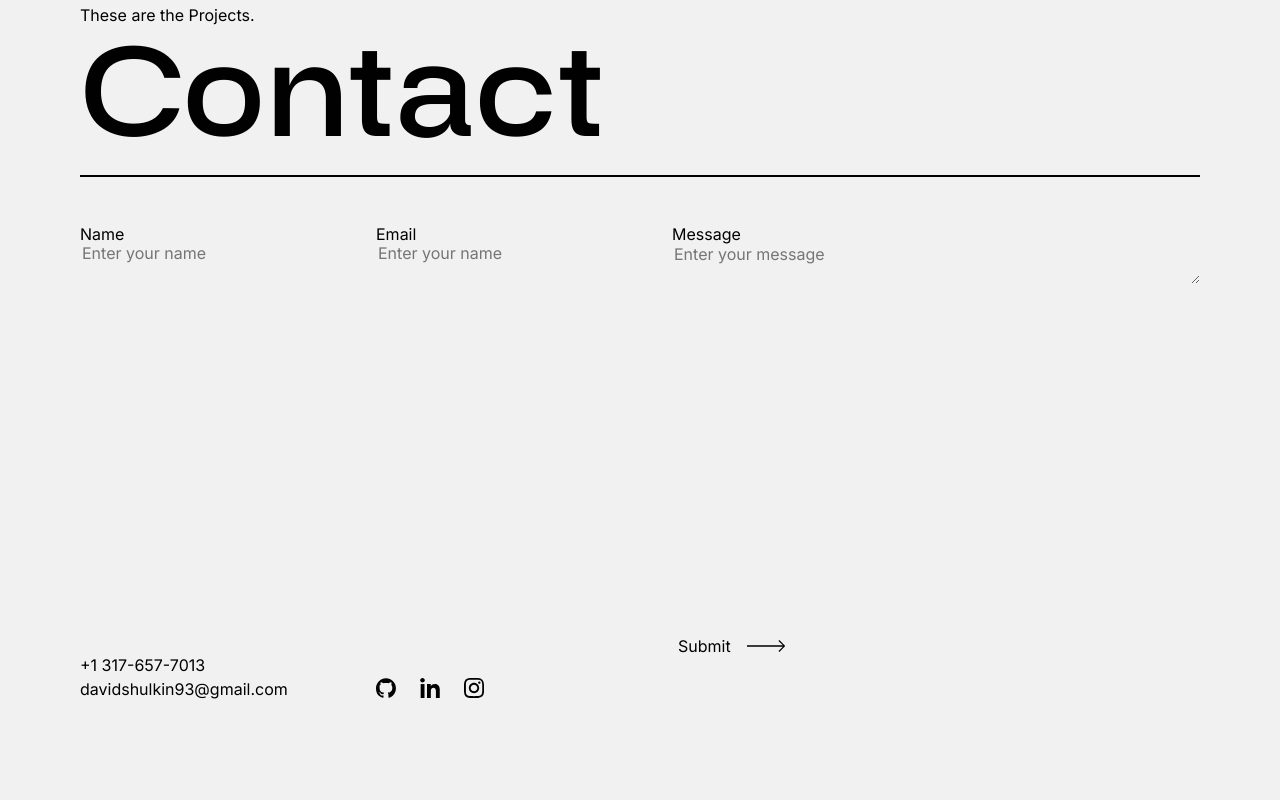
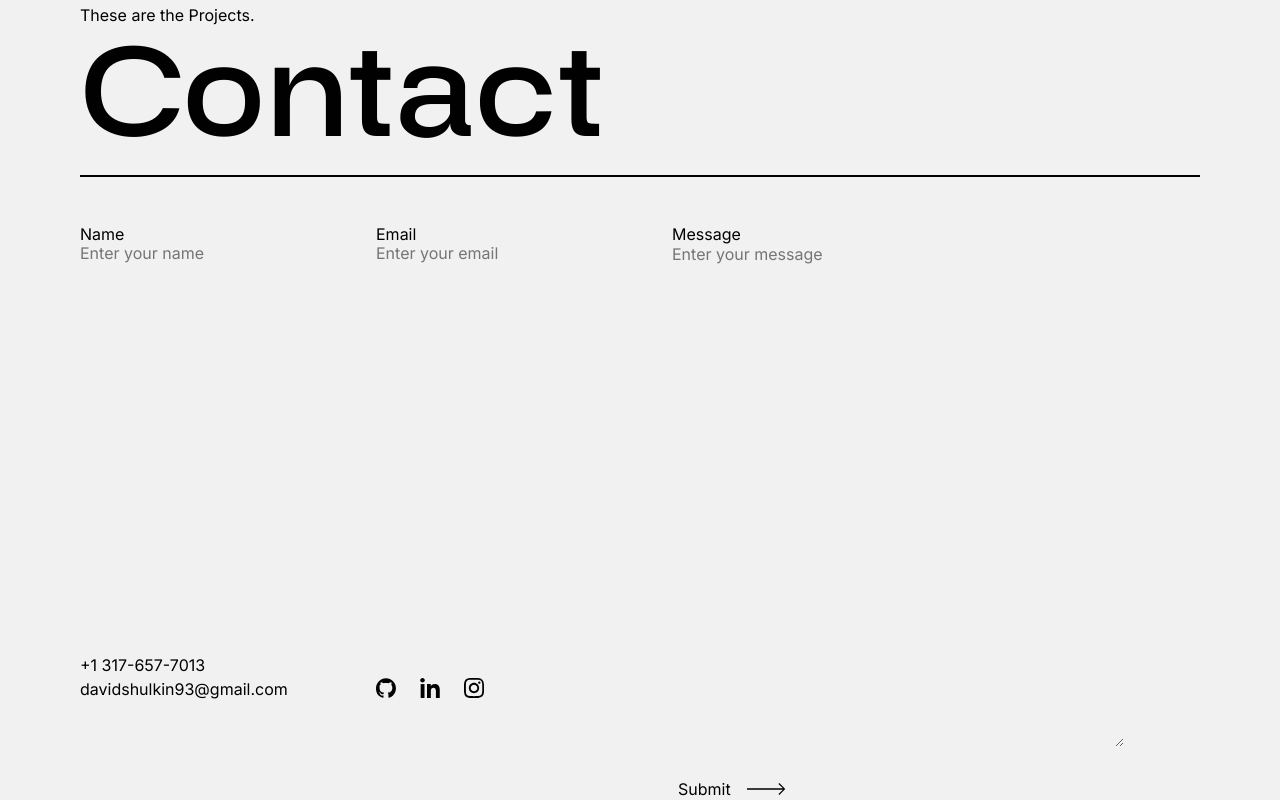
Before and after one commit to DShulkin/my-website, a React (Create React App) app: page / in a window 1280 px wide. Shown: the part 979-1779 px from the top of the page. Before the commit the page ends 1717 px from the top, so only its background shows below. Built offline with nearby package versions, Linux system fonts and the light colour scheme.

Commit message:
form aesthetic updates

```diff
--- a/src/Contact.css
+++ b/src/Contact.css
@@ -14,15 +14,6 @@
     margin: 0;
   }
 
-  .input-group {
-    display: flex;
-  }
-
-  .submit-button {
-    display: flex;
-    place-self: end start;
-  }
-
 .form-grid {
   display: grid;
   grid-template-rows: .5fr .5fr 1.5fr 1.5fr 3fr;
@@ -32,17 +23,33 @@
   gap: 32px;
 }
 
+textarea {
+  width: 100%;
+  max-width: 450px;
+  min-height: 500px;
+  height: auto;
+}
+
 
 input, textarea {
   background: none;
+  padding-left: 0;
   border: none;
+  color: #757575;
 }
 
 .input-group {
+  display: flex;
   flex-direction: column;
   /* height: 64vw;  */
 }
 
+input:focus,
+textarea:focus {
+  outline: none; /* Removes the outline entirely */
+  background-color: transparent; /* Removes background */
+  color: #757575;
+}
 
 .submit-button {
   color : inherit;
@@ -53,6 +60,11 @@ input, textarea {
   border: none;
   grid-row: 4;
     /* align-items: center; */
+}
+
+.submit-button {
+  display: flex;
+  place-self: end start;
 }
 
 .arrow {
@@ -77,9 +89,9 @@ input, textarea {
       /* margin-top: 20px; */
     }
 
-    .input-group {
+    /* .input-group {
 
-    }
+    } */
 
     .contact-info {
       grid-column: 1 / 2;
--- a/src/components/Contact.js
+++ b/src/components/Contact.js
@@ -6,13 +6,13 @@ function Contact() {
     name: '',
     email: '',
     message: '',
-  });
+  })
 
   // Handle input field changes and update form data state
   const handleChange = (e) => {
     const { name, value } = e.target; // Extract name and value from the input attributes
     setFormData((prevData) => ({ ...prevData, [name]: value }))
-  };
+  }
 
 
 
@@ -21,7 +21,7 @@ function Contact() {
     e.preventDefault();
     const { name, message } = formData; // Use only name for the subject
 
-    // Construct mailto link with only the message in the body
+    // mailto link
     const mailtoLink = `mailto:davidshulkin93@gmail.com?subject=From: ${name} - Sent via davidshulkin.io&body=${encodeURIComponent(
       message
     )}`
@@ -42,7 +42,9 @@ function Contact() {
             value={formData.name}
             onChange={handleChange}
             placeholder="Enter your name"
+            maxLength={32}
             required
+            // autoFocus
           />
         </div>
 
@@ -54,7 +56,8 @@ function Contact() {
             name="email"
             value={formData.email}
             onChange={handleChange}
-            placeholder="Enter your name"
+            placeholder="Enter your email"
+            maxLength={32}
             required
           />
         </div>
```
